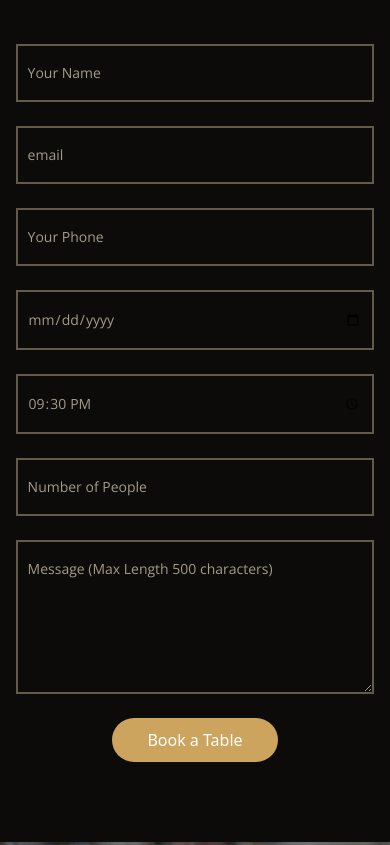
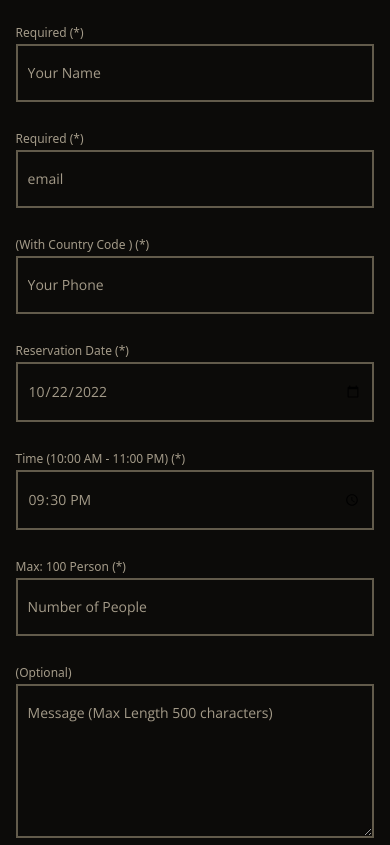
Before and after one commit to sakib-h/restaurantly, a React (Create React App) app: page / in a window 390 px wide. Shown: the part 6940-7785 px from the top of the page. Built offline with nearby package versions, Linux system fonts and the light colour scheme; a web font is replaced by a local one.

Commit message:
form validation complete

```diff
--- a/src/App.css
+++ b/src/App.css
@@ -224,6 +224,7 @@ section {
 }
 input,
 textarea {
+	width: 100%;
 	border-radius: 0;
 	font-size: 14px;
 	font-weight: 400;
--- /dev/null
+++ b/src/Components/Form.jsx
@@ -0,0 +1,210 @@
+import React, { useRef, useState } from "react";
+
+const Form = () => {
+	// declaring refs
+	const nameRef = useRef();
+	const emailRef = useRef();
+	const phoneRef = useRef();
+	const dateRef = useRef();
+	const timeRef = useRef();
+	const peopleRef = useRef();
+	const messageRef = useRef();
+
+	// declaring states
+	const [name, setName] = useState("");
+	const [isNameValid, setIsNameValid] = useState(true);
+	const [email, setEmail] = useState("");
+	const [isEmailValid, setIsEmailValid] = useState(true);
+	const [phone, setPhone] = useState("");
+	const [isPhoneValid, setIsPhoneValid] = useState(true);
+
+	const [errorMessage, setErrorMessage] = useState("");
+
+	// form validation
+
+	// name validation
+	const nameValidator = () => {
+		if (/^[a-zA-Z ]{2,30}$/.test(nameRef.current.value)) {
+			setIsNameValid(true);
+			setName(nameRef.current.value);
+		} else {
+			setIsNameValid(false);
+			setErrorMessage("name is invalid");
+		}
+	};
+
+	// email validation
+	const emailValidator = () => {
+		if (/^[^\s@]+@[^\s@]+\.[^\s@]+$/.test(emailRef.current.value)) {
+			setIsEmailValid(true);
+			setEmail(emailRef.current.value);
+		} else {
+			setIsEmailValid(false);
+			setErrorMessage("Please enter a Valid Email");
+		}
+	};
+
+	// phone validation
+	const phoneValidator = () => {
+		if (/^(\+\d{1,3}[- ]?)?\d{10}$/.test(phoneRef.current.value)) {
+			setIsPhoneValid(true);
+			setPhone(phoneRef.current.value);
+		} else {
+			setIsPhoneValid(false);
+			setErrorMessage("Please enter a Valid Number");
+		}
+	};
+
+	// date validation
+	const date = new Date().toLocaleDateString().split("/");
+	const formattedDate = `${date[2]}-${date[0]}-${date[1]}`;
+
+	const handleSubmit = (e) => {
+		e.preventDefault();
+		alert("Form Submitted");
+		nameRef.current.value = "";
+		emailRef.current.value = "";
+		phoneRef.current.value = "";
+		dateRef.current.value = formattedDate;
+		timeRef.current.value = "21:30";
+		peopleRef.current.value = "";
+		messageRef.current.value = "";
+	};
+	return (
+		<form className="flex flex-col justify-center items-center">
+			<div className="w-full grid grid-cols-1 md:grid-cols-2 lg:grid-cols-3 gap-x-5  gap-y-12">
+				<div className="relative">
+					<input
+						type="text"
+						name="name"
+						id="name"
+						placeholder="Your Name"
+						ref={nameRef}
+						onChange={nameValidator}
+						required
+					/>
+					<span className="absolute top-[-20px] left-0 text-[#a49b89] text-[12px] capitalize">
+						Required (*)
+					</span>
+					{!isNameValid && (
+						<span className="absolute bottom-[-20px] left-0 text-red-400 text-[12px] capitalize">
+							{errorMessage}
+						</span>
+					)}
+				</div>
+				<div className="relative">
+					<input
+						type="email"
+						name="email"
+						id="email"
+						placeholder="email"
+						ref={emailRef}
+						onChange={emailValidator}
+						required
+					/>
+					<span className="absolute top-[-20px] left-0 text-[#a49b89] text-[12px] capitalize">
+						Required (*)
+					</span>
+					{!isEmailValid && (
+						<span className="absolute bottom-[-20px] left-0 text-red-400 text-[12px] capitalize">
+							{errorMessage}
+						</span>
+					)}
+				</div>
+				<div className="relative">
+					<input
+						type="tel"
+						name="phone"
+						id="phone"
+						placeholder="Your Phone"
+						ref={phoneRef}
+						onChange={phoneValidator}
+						required
+					/>
+					<span className="absolute top-[-20px] left-0 text-[#a49b89] text-[12px] capitalize">
+						(With Country Code ) (*)
+					</span>
+					{!isPhoneValid && (
+						<span className="absolute bottom-[-20px] left-0 text-red-400 text-[12px] capitalize">
+							{errorMessage}
+						</span>
+					)}
+				</div>
+				<div className="relative">
+					<input
+						type="date"
+						name="date"
+						id="date"
+						defaultValue={`${formattedDate}`}
+						min={`${formattedDate}`}
+						max={`${new Date().getFullYear() + 1}-12-31`}
+						ref={dateRef}
+						required
+						className="cursor-text"
+					/>
+					<span className="absolute top-[-20px] left-0 text-[#a49b89] text-[12px] capitalize">
+						Reservation Date (*)
+					</span>
+				</div>
+				<div className="relative">
+					<input
+						type="time"
+						id="start"
+						name="trip-start"
+						defaultValue="21:30"
+						min="10:00"
+						max="22:00"
+						ref={timeRef}
+						required
+						className="cursor-text"
+					/>
+					<span className="absolute top-[-20px] left-0 text-[#a49b89] text-[12px] capitalize">
+						Time (10:00 AM - 11:00 PM) (*)
+					</span>
+				</div>
+				<div className="relative">
+					<input
+						type="number"
+						name="people"
+						min="1"
+						max="100"
+						id="people"
+						ref={peopleRef}
+						placeholder="Number of People"
+						required
+					/>
+					<span className="absolute top-[-20px] left-0 text-[#a49b89] text-[12px] capitalize">
+						Max: 100 Person (*)
+					</span>
+				</div>
+
+				<div className="relative col-span-1 md:col-span-2 lg:col-span-3 mb-[24px]">
+					<textarea
+						type="textarea"
+						ref={messageRef}
+						placeholder="Message (Max Length 500 characters)"
+						rows="5"
+						maxLength="500"
+					/>
+					<span className="absolute top-[-20px] left-0 text-[#a49b89] text-[12px] capitalize">
+						(Optional)
+					</span>
+				</div>
+			</div>
+			<div className="">
+				<button
+					type="submit"
+					className={`bg-primary px-[35px] py-[10px] text-[#ffffff] rounded-[50px] cursor-pointer hover:bg-[#d3af71] transition-all ease-in duration-400 ${
+						!isNameValid || !isEmailValid || !isPhoneValid
+							? "opacity-50 cursor-not-allowed"
+							: " "
+					}`}
+					onClick={(e) => handleSubmit(e)}>
+					Book a Table
+				</button>
+			</div>
+		</form>
+	);
+};
+
+export default Form;
--- a/src/Containers/Events.jsx
+++ b/src/Containers/Events.jsx
@@ -1,4 +1,4 @@
-import React, { useRef, useState } from "react";
+import React from "react";
 import { Swiper, SwiperSlide } from "swiper/react";
 import "swiper/css";
 import "swiper/css/pagination";
@@ -6,39 +6,9 @@ import { Pagination, Autoplay } from "swiper";
 import event1 from "../Assets/Images/event-custom.jpg";
 import event2 from "../Assets/Images/event-birthday.jpg";
 import event3 from "../Assets/Images/event-private.jpg";
+import Form from "../Components/Form";
 
 const Events = () => {
-	// declaring refs
-	const nameRef = useRef();
-	const emailRef = useRef();
-	const phoneRef = useRef();
-	const dateRef = useRef();
-	const timeRef = useRef();
-	const peopleRef = useRef();
-	const messageRef = useRef();
-
-	// declaring states
-	const [name, setName] = useState("");
-	const [error, setError] = useState(false);
-	const [errorMessage, setErrorMessage] = useState("");
-
-	// form validation
-	const formValidation = () => {
-		if (/^[a-zA-Z ]{2,30}$/.test(nameRef.current.value)) {
-			setError(false);
-			setName(nameRef.current.value);
-		} else {
-			setError(true);
-			setErrorMessage("name is invalid");
-		}
-	};
-
-	console.log(name);
-	console.log(error);
-	console.log(errorMessage);
-	const handleSubmit = (e) => {
-		e.preventDefault();
-	};
 	return (
 		<section id="events" className=" text-[#ffffff]">
 			<div className="events relative py-32">
@@ -217,80 +187,7 @@ const Events = () => {
 						</h1>
 					</div>
 					<div className="w-full">
-						<form className="flex flex-col justify-center items-center">
-							<div className="w-full grid grid-cols-1 md:grid-cols-2 lg:grid-cols-3 gap-6 ">
-								<input
-									type="text"
-									name="name"
-									id="name"
-									placeholder="Your Name"
-									ref={nameRef}
-									onChange={formValidation}
-									required
-								/>
-								<input
-									type="email"
-									name="email"
-									id="email"
-									placeholder="email"
-									ref={emailRef}
-									required
-								/>
-								<input
-									type="tel"
-									name="phone"
-									id="phone"
-									placeholder="Your Phone"
-									ref={phoneRef}
-									required
-								/>
-								<input
-									type="date"
-									name="date"
-									id="date"
-									placeholder="Date"
-									ref={dateRef}
-									required
-									className="cursor-text"
-								/>
-								<input
-									type="time"
-									id="start"
-									name="trip-start"
-									defaultValue="21:30"
-									ref={timeRef}
-									required
-									className="cursor-text"
-								/>
-								<input
-									type="number"
-									name="people"
-									min="1"
-									max="100"
-									id="people"
-									ref={peopleRef}
-									placeholder="Number of People"
-									required
-								/>
-
-								<textarea
-									type="textarea"
-									className="col-span-1 md:col-span-2 lg:col-span-3 mb-[24px]"
-									ref={messageRef}
-									placeholder="Message (Max Length 500 characters)"
-									rows="5"
-									maxLength="500"
-								/>
-							</div>
-							<div className="">
-								<button
-									type="submit"
-									className="bg-primary px-[35px] py-[10px] text-[#ffffff] rounded-[50px] cursor-pointer hover:bg-[#d3af71] transition-all ease-in duration-400"
-									onSubmit={handleSubmit}>
-									Book a Table
-								</button>
-							</div>
-						</form>
+						<Form />
 					</div>
 				</div>
 			</div>
```
